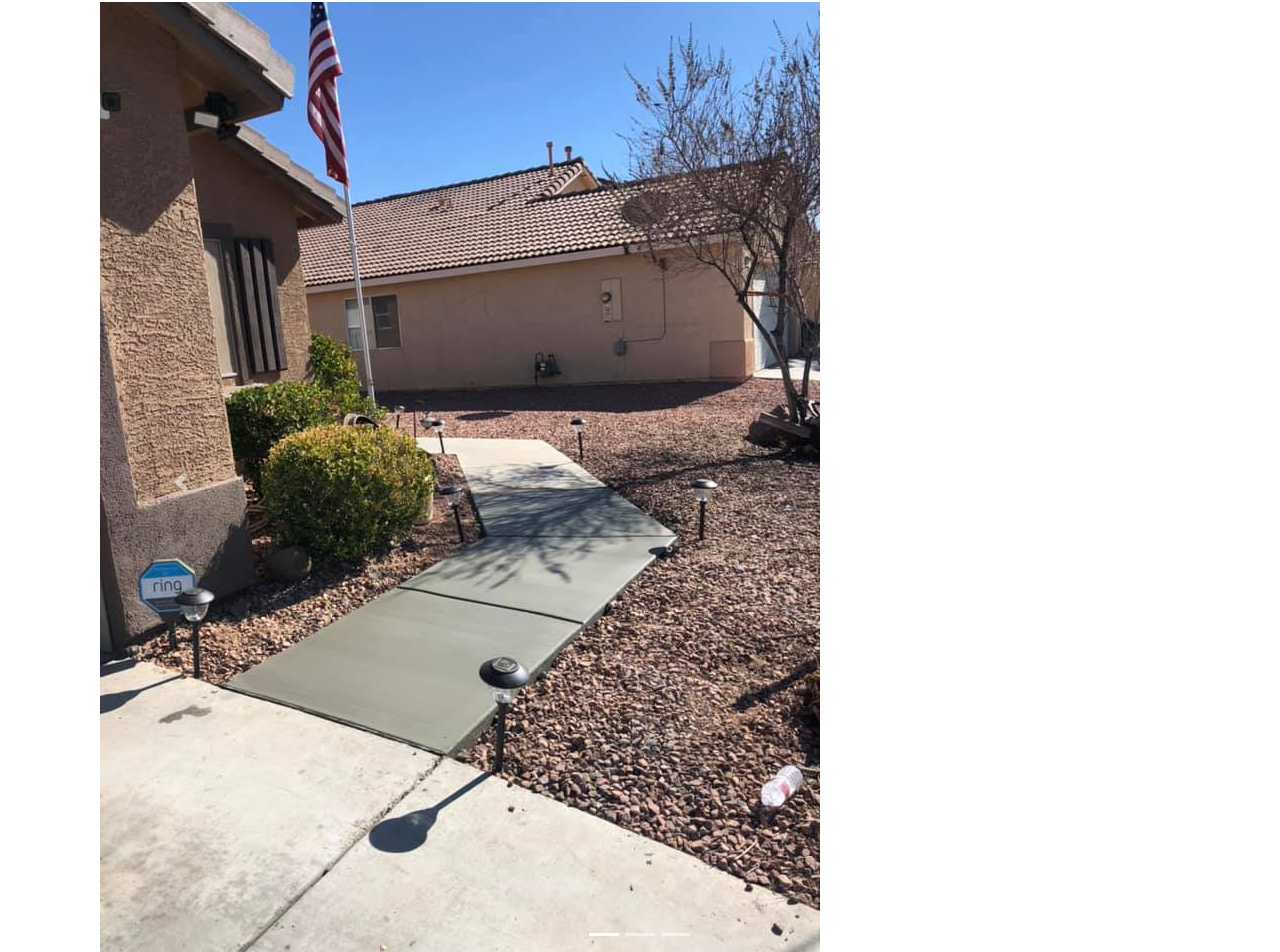
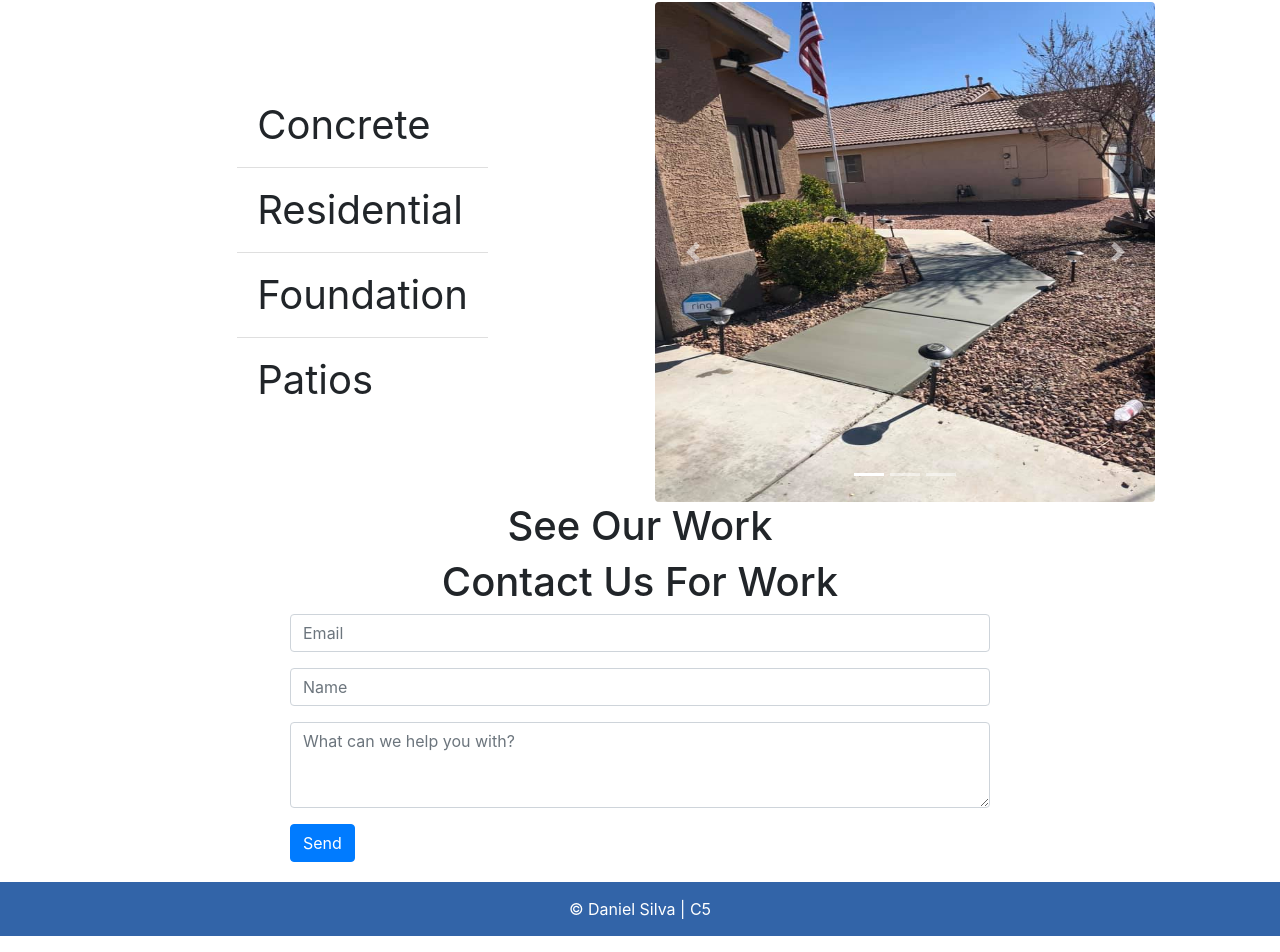
Before and after one commit to dansilvaUT/C5-Concrete, a React (Create React App) app: page / in a window 1280 px wide. Shown: the part 806-1758 px from the top of the page. Built offline with nearby package versions, Linux system fonts and the light colour scheme.

Commit message:
Form done. Carousel completed.

```diff
--- a/src/Components/About/About.js
+++ b/src/Components/About/About.js
@@ -1,13 +1,20 @@
 import Container from 'react-bootstrap/Container';
 import Carousel from 'react-bootstrap/Carousel';
+import Row from 'react-bootstrap/Row';
+import Col from 'react-bootstrap/Col';
+import Image from 'react-bootstrap/Image'
 import { cArr } from './pictureLoad';
-import logo from '../../assets/about-pic/about_1.jpeg';
+import List from '../List/List';
+import Heading from '../Fillers/Headings/Heading';
+import './About.scss';
+
 const About = () => {
-    console.log("dd", cArr)
     return (
         <Container>
-            <h1>Who We Are</h1>
+            <Heading text='Who We Are' />
             <Container>
+                <Row>
+                    <Col>
                         <p>Bacon ipsum dolor amet fatback alcatra short ribs,
                         shankle boudin pork bacon bresaola. Capicola bacon pork
                         loin, turducken short loin pork chop corned beef frankfurter.
@@ -17,13 +24,22 @@ const About = () => {
                         pancetta ball tip corned beef. Kielbasa cow meatloaf,
                         sirloin alcatra capicola burgdoggen turkey. Cow pig frankfurter
                        kielbasa turkey.</p>
-                <Carousel>
+                    </Col>
+                </Row>
+                <Row>
+                    <Col className="list-services">
+                        <List />
+                    </Col>
+                    <Col>
+                        <Carousel className="carousel-about" fade>
                             {cArr.map((p, i) => (
-                        <Carousel.Item interval={1000} key={i}>
-                            <img src={p.url} />
+                                <Carousel.Item interval={1200} key={i}>
+                                    <Image className="carousel-img" src={p.url} alt={p.alt} rounded />
                                 </Carousel.Item>
                             ))}
                         </Carousel>
+                    </Col>
+                </Row>
             </Container>
         </Container>
     )
--- /dev/null
+++ b/src/Components/About/About.scss
@@ -0,0 +1,15 @@
+@import '../../base';
+
+.carousel-about {
+    height: 500px;
+    width: 500px;
+}
+
+.carousel-img {
+    height: 500px;
+    width: 100%;
+}
+
+.list-services {
+    @include flex-center;
+}
--- /dev/null
+++ b/src/Components/Button/ButtonComp.js
@@ -0,0 +1,9 @@
+import Button from 'react-bootstrap/Button';
+
+const ButtonComp = ({ text, func }) => {
+    return (
+        <Button variant="primary" onClick={func}>{text}</Button>
+    )
+}
+
+export default ButtonComp;
--- a/src/Components/Contact/Contact.js
+++ b/src/Components/Contact/Contact.js
@@ -1,10 +1,12 @@
 import Container from 'react-bootstrap/Container';
 import Heading from '../Fillers/Headings/Heading';
+import ContactForm from './ContactForm/ContactForm';
 
 const Contact = () => {
     return (
         <Container>
             <Heading text='Contact Us For Work' />
+            <ContactForm />
         </Container>
     )
 }
--- /dev/null
+++ b/src/Components/Contact/ContactForm/ContactForm.js
@@ -0,0 +1,22 @@
+import Form from 'react-bootstrap/Form';
+import ButtonComp from '../../Button/ButtonComp';
+import './ContactForm.scss';
+
+const ContactForm = () => {
+    return (
+        <Form className="contact-form">
+            <Form.Group>
+                <Form.Control type="email" placeholder="Email" />
+            </Form.Group>
+            <Form.Group >
+                <Form.Control type="text" placeholder="Name" />
+            </Form.Group>
+            <Form.Group >
+                <Form.Control as="textarea" rows={3} placeholder="What can we help you with?"/>
+            </Form.Group>
+            <ButtonComp text='Send' />
+        </Form>
+    )
+}
+
+export default ContactForm;
--- /dev/null
+++ b/src/Components/Contact/ContactForm/ContactForm.scss
@@ -0,0 +1,6 @@
+@import '../../../base';
+
+.contact-form {
+    width: 700px;
+    margin: 0 auto;
+}
--- a/src/Components/Fillers/Headings/Heading.js
+++ b/src/Components/Fillers/Headings/Heading.js
@@ -1,3 +1,3 @@
-const Heading = ({ text }) => <h1>{text}</h1>;
+const Heading = ({ text }) => <h1 className="heading">{text}</h1>;
 
 export default Heading;
--- a/src/Components/Footer/Footer.js
+++ b/src/Components/Footer/Footer.js
@@ -1,7 +1,9 @@
+import './Footer.scss';
+
 const Footer = () => {
     return (
-        <footer>
-            <p>Copywrite Daniel Silva</p>
+        <footer className="footer">
+            <p>&copy; Daniel Silva | C5</p>
         </footer>
     )
 }
--- /dev/null
+++ b/src/Components/Footer/Footer.scss
@@ -0,0 +1,13 @@
+@import '../../base';
+
+.footer {
+    background-color: $blue;
+    padding: 15px;
+    margin-top: 20px;
+    color: white;
+    text-align: center;
+
+    p {
+        margin: 0;
+    }
+}
--- /dev/null
+++ b/src/Components/List/List.js
@@ -0,0 +1,15 @@
+import ListGroup from 'react-bootstrap/ListGroup';
+import './List.scss';
+
+const List = () => {
+    return (
+        <ListGroup className="list-group-holder" variant="flush">
+            <ListGroup.Item>Concrete</ListGroup.Item>
+            <ListGroup.Item>Residential</ListGroup.Item>
+            <ListGroup.Item>Foundation</ListGroup.Item>
+            <ListGroup.Item>Patios</ListGroup.Item>
+        </ListGroup>
+    )
+}
+
+export default List;
--- /dev/null
+++ b/src/Components/List/List.scss
@@ -0,0 +1,5 @@
+@import '../../base';
+
+.list-group-holder {
+    font-size: 2.5rem;
+}
--- a/src/_base.scss
+++ b/src/_base.scss
@@ -9,6 +9,17 @@ $dark-grey: #28313d;
     align-items: center;
 }
 
+@mixin flex-center-column {
+    display: flex;
+    justify-content: center;
+    flex-direction: column;
+    align-items: center;
+}
+
 .link {
     text-decoration: none;
 }
+
+.heading {
+    text-align: center;
+}
```
Lines whose indentation alone changed are shown as unchanged.
